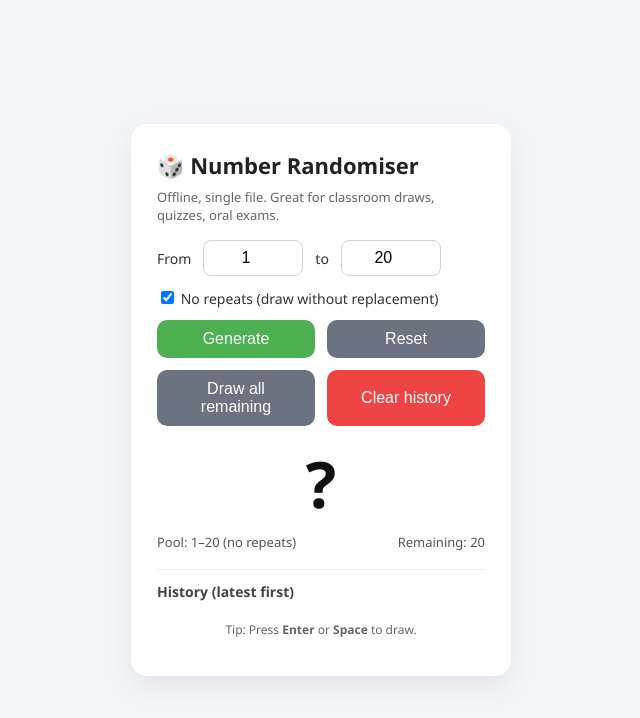
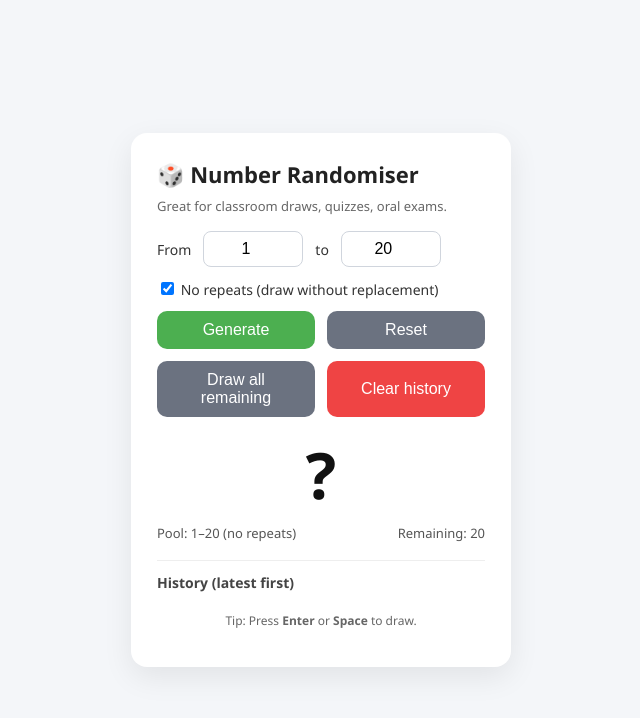
Before and after one commit to itzortzak/randomiser, a plain HTML site: page index.html in a window 1280 px wide. Shown: the whole page, without its empty margins (319-959 px from the left). Drawn offline with Linux system fonts and the light colour scheme.

Commit message:
Change title and update description for context
Updated title and description for classroom use.

```diff
--- a/index.html
+++ b/index.html
@@ -3,7 +3,7 @@
 <head>
 <meta charset="utf-8" />
 <meta name="viewport" content="width=device-width,initial-scale=1" />
-<title>Number Randomiser – Offline</title>
+<title>Number Randomiser – Classroom use</title>
 
 <!-- Inline favicon (SVG dice on green) -->
 <link rel="icon" type="image/svg+xml"
@@ -74,7 +74,7 @@
 <body>
   <div class="card">
     <h1>🎲 Number Randomiser</h1>
-    <p class="sub">Offline, single file. Great for classroom draws, quizzes, oral exams.</p>
+    <p class="sub"> Great for classroom draws, quizzes, oral exams.</p>
 
     <div class="row" aria-label="Range">
       <label for="min">From</label>
```
